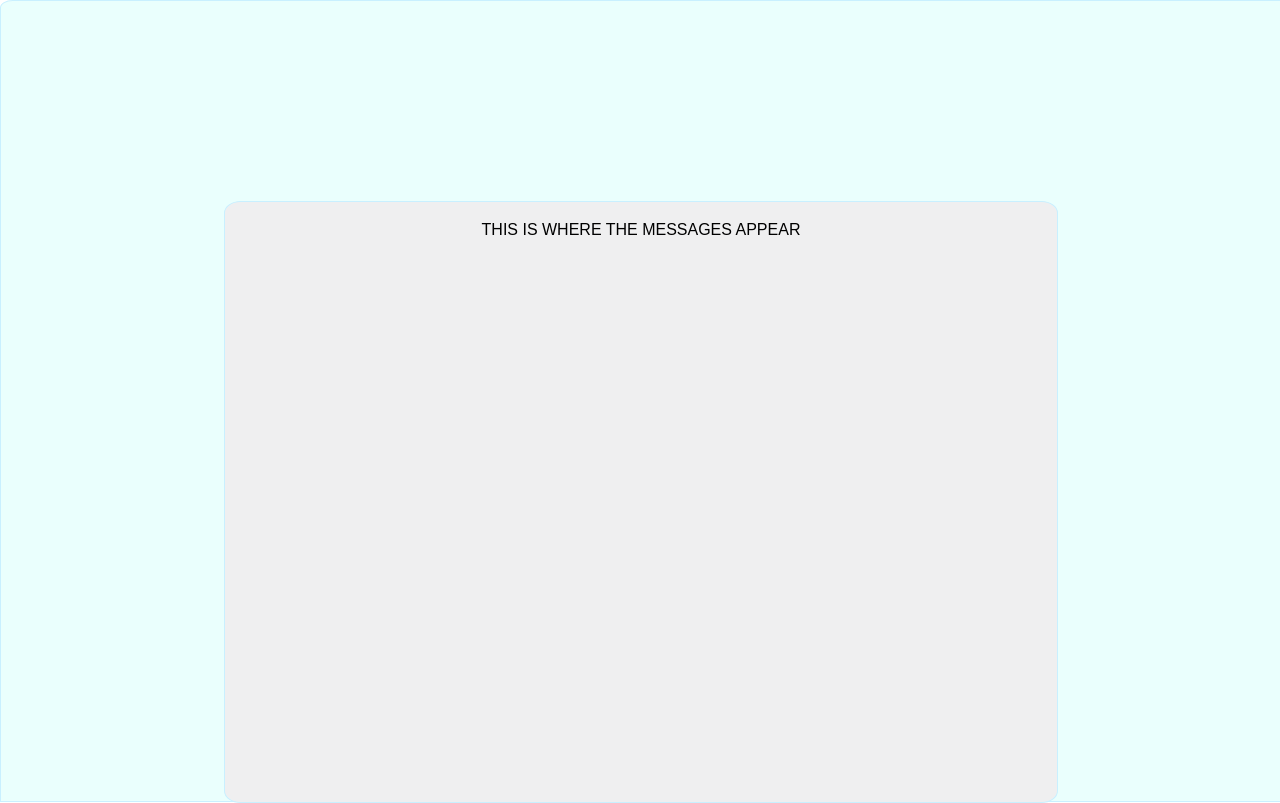
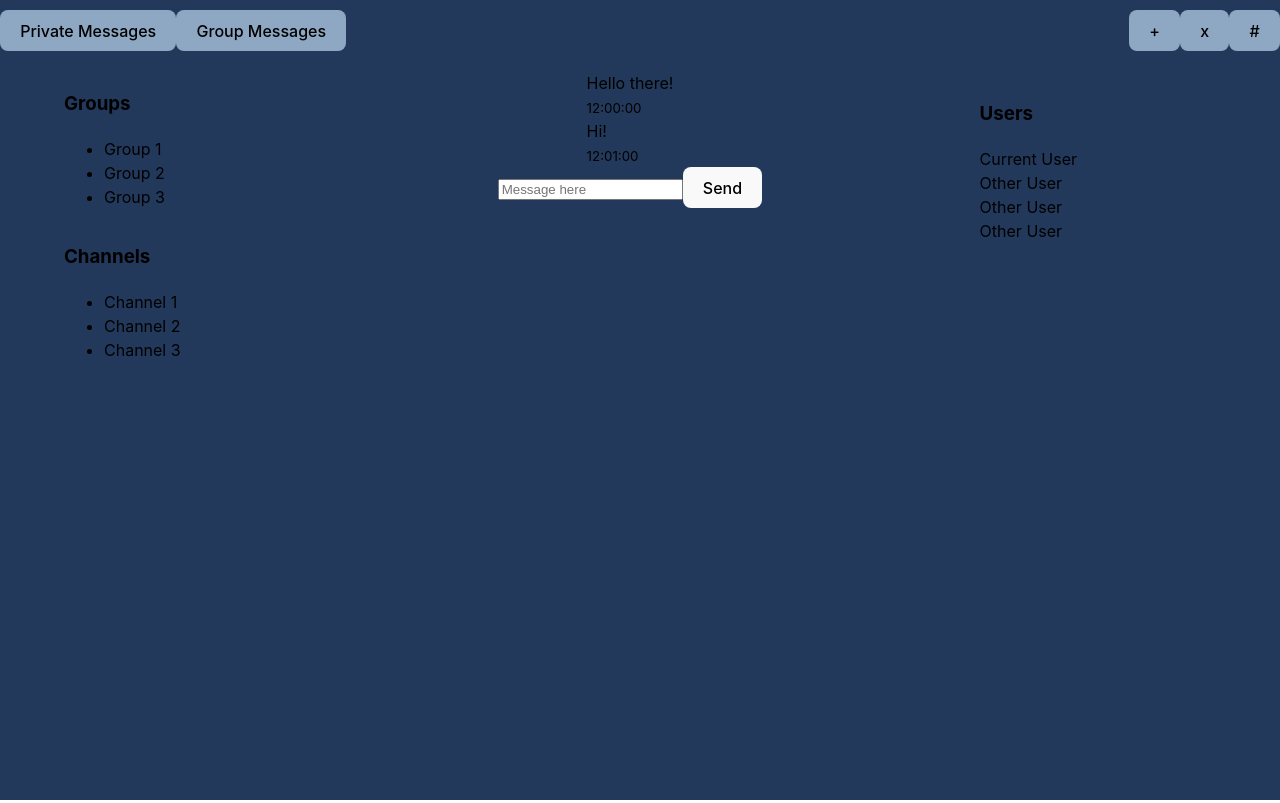
Before and after one commit to AlexLuangxay/SOEN341-GAVDAGS, a React (Vite) app in the folder front_end/: page / in a window 1280 px wide. Built offline with nearby package versions, Linux system fonts and the light colour scheme.

Commit message:
Added jsx files for the different components Added basic css for the files

```diff
--- /dev/null
+++ b/front_end/src/components/Channels.jsx
@@ -0,0 +1,16 @@
+import React from "react";
+
+const Channels = () => {
+  return (
+    <div className="channels">
+      <h3>Channels</h3>
+      <ul>
+        <li>Channel 1</li>
+        <li>Channel 2</li>
+        <li>Channel 3</li>
+      </ul>
+    </div>
+  );
+};
+
+export default Channels;
--- /dev/null
+++ b/front_end/src/components/Groups.jsx
@@ -0,0 +1,16 @@
+import React from "react";
+
+const Groups = () => {
+  return (
+    <div className="groups">
+      <h3>Groups</h3>
+      <ul>
+        <li>Group 1</li>
+        <li>Group 2</li>
+        <li>Group 3</li>
+      </ul>
+    </div>
+  );
+};
+
+export default Groups;
--- /dev/null
+++ b/front_end/src/components/MessageBar.jsx
@@ -0,0 +1,12 @@
+import React from "react";
+
+const MessageBar = () => {
+  return (
+    <div className="message-bar">
+      <input type="text" placeholder="Message here" />
+      <button>Send</button>
+    </div>
+  );
+};
+
+export default MessageBar;
--- /dev/null
+++ b/front_end/src/components/TopLeftButtons.jsx
@@ -0,0 +1,12 @@
+import React from "react";
+
+const TopLeftButtons = () => {
+  return (
+    <div className="top-left-buttons">
+      <button>Private Messages</button>
+      <button>Group Messages</button>
+    </div>
+  );
+};
+
+export default TopLeftButtons;
--- /dev/null
+++ b/front_end/src/components/TopRightButtons.jsx
@@ -0,0 +1,13 @@
+import React from "react";
+
+const TopRightButtons = () => {
+  return (
+    <div className="top-right-buttons">
+      <button>+</button>
+      <button>x</button>
+      <button>#</button>
+    </div>
+  );
+};
+
+export default TopRightButtons;
--- /dev/null
+++ b/front_end/src/components/UserSidebar.jsx
@@ -0,0 +1,15 @@
+import React from "react";
+
+const UserSidebar = () => {
+  return (
+    <div className="user-sidebar">
+      <h3>Users</h3>
+      <div>Current User</div>
+      <div>Other User</div>
+      <div>Other User</div>
+      <div>Other User</div>
+    </div>
+  );
+};
+
+export default UserSidebar;
--- a/front_end/src/pages/App.css
+++ b/front_end/src/pages/App.css
@@ -1,23 +1,64 @@
 .App {
   width: 100vw;
   height: 100vh;
-  font-family: Arial, sans-serif;
-  background-color: #eafffd;
+  background-color: #23395B;
   color: black;
-  border: 1px solid #c9f0ff;
-  border-top-left-radius: 1%;
   display: flex;
-  justify-content: center;
+  flex-direction: column;
+  align-items: center;
+}
+
+.top-bar {
+  width: 100%;
+  display: flex;
+  justify-content: space-between;
+  padding: 10px;
+  background: #23395B;
+  color: white;
+}
+
+.top-bar button{
+  background-color: #8EA8C3;
+}
+
+.main-container {
+  display: flex;
+  width: 90%;
+  height: 80vh;
+  margin-top: 10px;
+}
+
+.left-sidebar {
+  width: 20%;
+  display: flex;
+  flex-direction: column;
+}
+
+.chat-container {
+  width: 60%;
+  display: flex;
+  flex-direction: column;
+  align-items: center;
+}
+
+.right-sidebar {
+  width: 20%;
+  padding: 10px;
 }
 
 .MessagesContainer {
-  width: 65vw;
-  height: 75vh;
-  font-family: Arial, sans-serif;
+  width: 90%;
+  height: 60vh;
   background-color: #efeff0;
-  border: 1px solid #c9f0ff;
-  border-radius: 2%;
+  border-radius: 5px;
+  display: flex;
+  flex-direction: column;
+  justify-content: center;
+  padding: 10px;
+}
+
+.MessageBar {
   display: flex;
   justify-content: center;
-  margin-top: 200px; /* Adjust this value as needed */
+  margin-top: 10px;
 }
--- a/front_end/src/pages/App.jsx
+++ b/front_end/src/pages/App.jsx
@@ -1,11 +1,32 @@
-import { useState } from "react";
+import React from "react";
 import "./App.css";
+import ChatWindow from "../components/ChatWindow";
+import Groups from "../components/Groups";
+import Channels from "../components/Channels";
+import MessageBar from "../components/MessageBar";
+import UserSidebar from "../components/UserSidebar";
+import TopLeftButtons from "../components/TopLeftButtons";
+import TopRightButtons from "../components/TopRightButtons";
 
 function App() {
   return (
     <div className="App">
-      <div className="MessagesContainer">
-        <p>THIS IS WHERE THE MESSAGES APPEAR</p>
+      <header className="top-bar">
+        <TopLeftButtons />
+        <TopRightButtons />
+      </header>
+      <div className="main-container">
+        <aside className="left-sidebar">
+          <Groups />
+          <Channels />
+        </aside>
+        <main className="chat-container">
+          <ChatWindow />
+          <MessageBar />
+        </main>
+        <aside className="right-sidebar">
+          <UserSidebar />
+        </aside>
       </div>
     </div>
   );
```
Also changed, not shown: front_end/src/components/ChannelSidebar.jsx (renamed from front_end/src/components/Sidebar.jsx).
